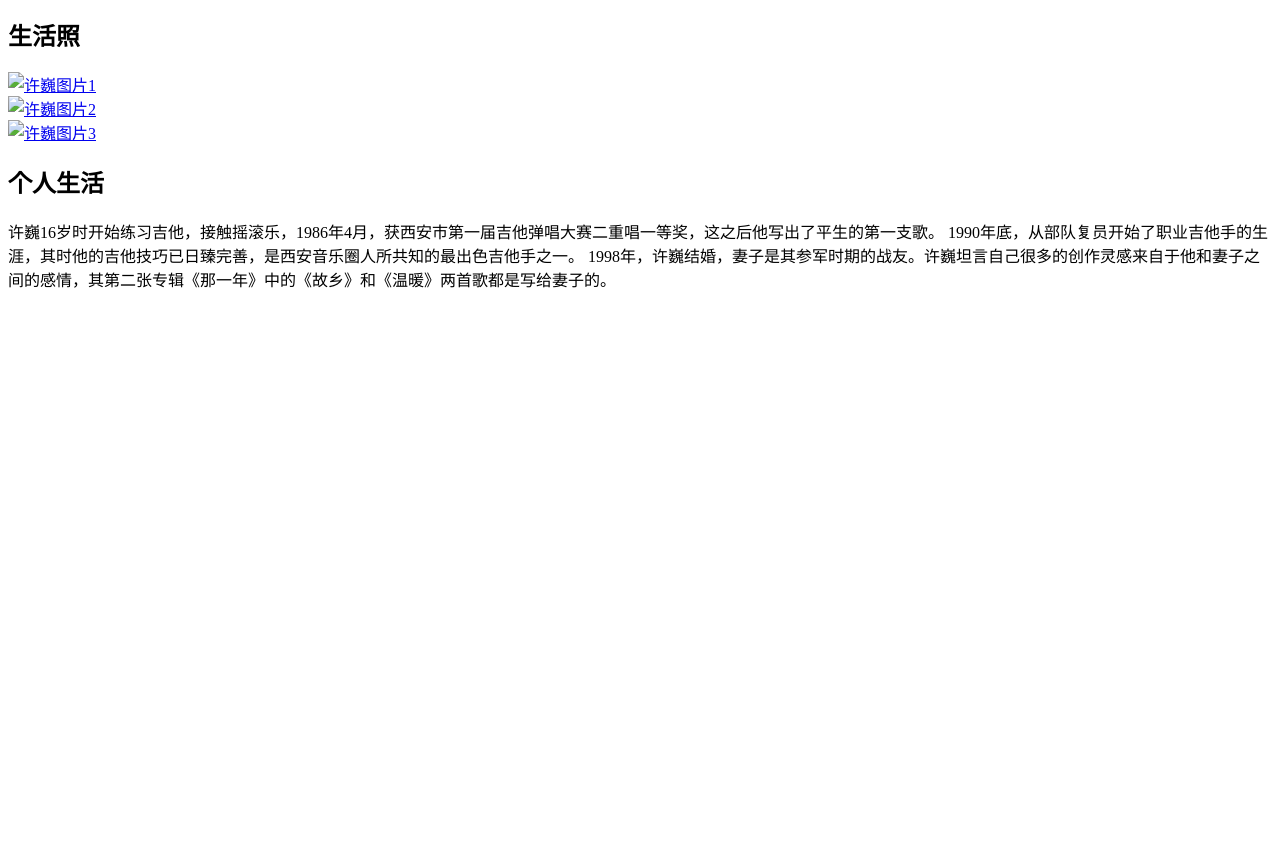
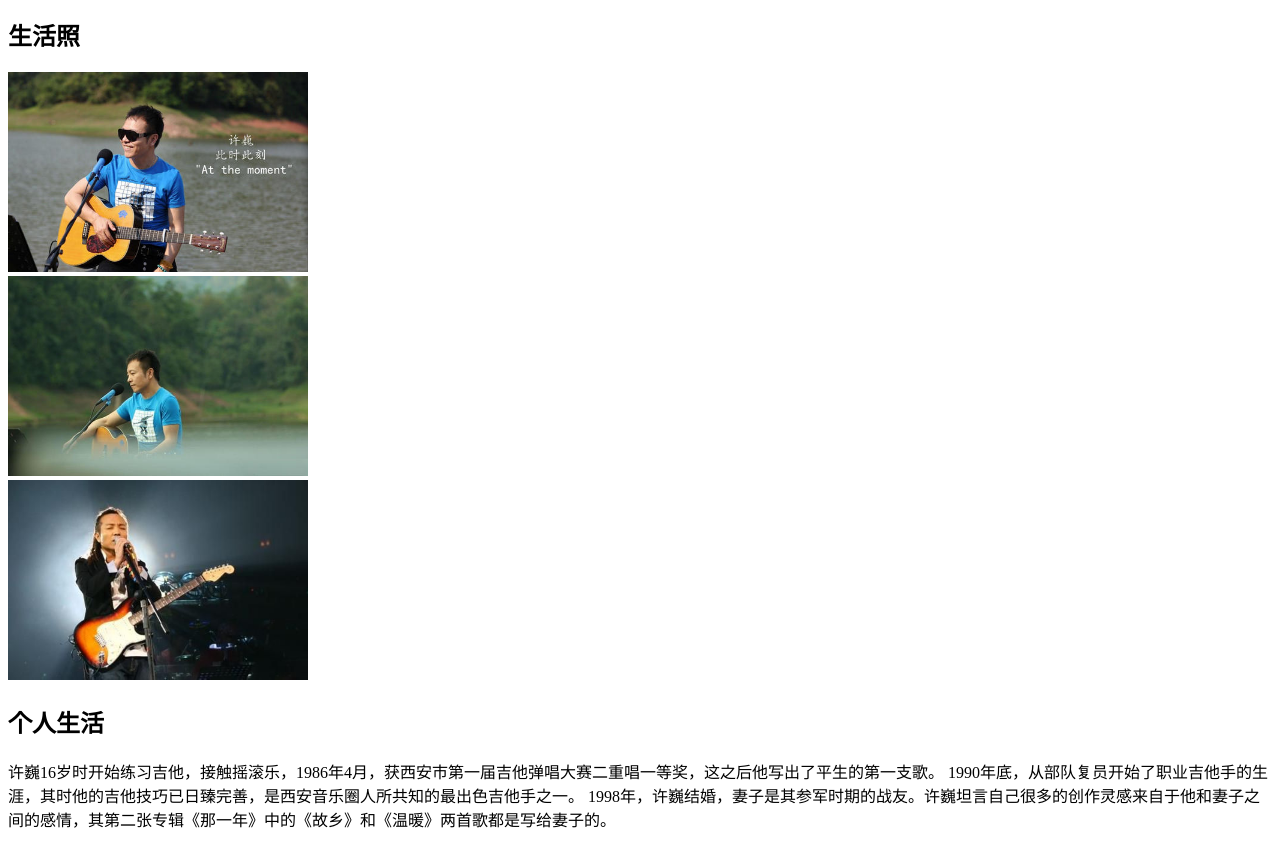
Before and after one commit to AmazeseeK/xuwei, a plain HTML site: page index.html in a window 1280 px wide. Shown: the part 1402-2249 px from the top of the page. Before the commit the page ends 1709 px from the top, so only its background shows below. Drawn offline with Linux system fonts and the light colour scheme; the site is published under a folder, as on GitHub Pages, so addresses that start at the root find nothing.

Commit message:
优化图片

```diff
--- a/index.html
+++ b/index.html
@@ -88,20 +88,20 @@
       <h2 id="photo"> 生活照 </h2>
 
             <div>
-                <a href="/images/1.jpg" target="_blank">
-                <img width="300" src="/images/1.jpg" alt="许巍图片1">
+                <a href="./images/1.jpg" target="_blank">
+                <img width="300" src="./images/1.jpg" alt="许巍图片1">
             </a>
             </div>
 
             <div>
-                <a href="/images/2.jpg" target="_blank">
-                <img width="300" src="/images/2.jpg" alt="许巍图片2">
+                <a href="./images/2.jpg" target="_blank">
+                <img width="300" src="./images/2.jpg" alt="许巍图片2">
             </a>
             </div>
 
             <div>
-                <a href="/images/3.jpg" target="_blank">
-                <img width="300" src="/images/3.jpg" alt="许巍图片3">
+                <a href="./images/3.jpg" target="_blank">
+                <img width="300" src="./images/3.jpg" alt="许巍图片3">
             </a>
             </div>
 
```
